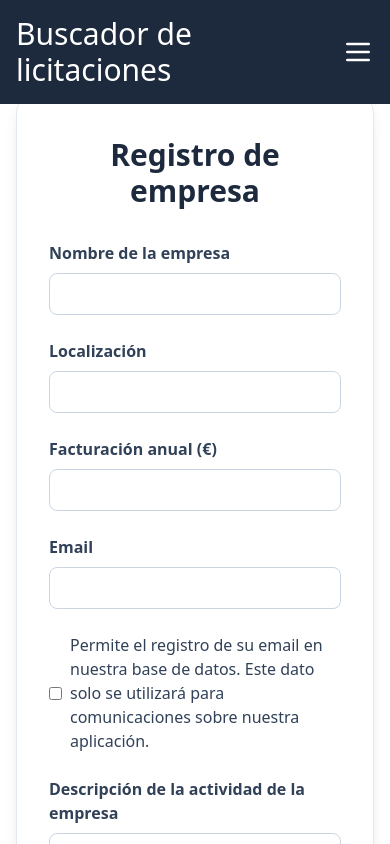
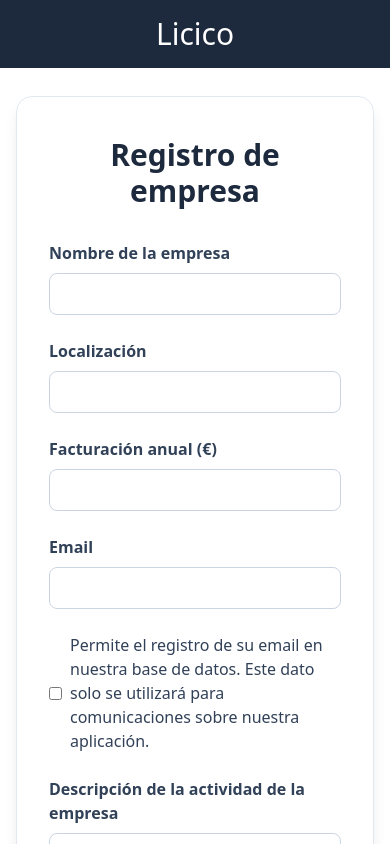
Before and after one commit to jomaroru7/tender-search-engine-front, a React (Vite) app: page /register in a window 390 px wide. Shown: the top 844 px of the page. Built offline with nearby package versions, Linux system fonts and the light colour scheme.

Commit message:
Fixed menu in mobile and change copy to Licico

```diff
--- a/src/components/header/Header.tsx
+++ b/src/components/header/Header.tsx
@@ -11,8 +11,8 @@ const Header = () => {
             <div className="w-full px-4 lg:px-8 py-4 mx-auto max-w-7xl flex flex-row items-center">
                 <div className="flex flex-col lg:flex-row w-full justify-between items-center">
                     <div className="flex flex-row justify-between gap-4">
-                        <h1 className="text-3xl text-white">Buscador de licitaciones</h1>
-                        <button
+                        <h1 className="text-3xl text-white">Licico</h1>
+                        {!hideMenu && <button
                             className="lg:hidden text-white focus:outline-none"
                             onClick={() => setOpen(!open)}
                             aria-label="Toggle navigation"
@@ -21,6 +21,7 @@ const Header = () => {
                                 <path strokeLinecap="round" strokeLinejoin="round" d={open ? "M6 18L18 6M6 6l12 12" : "M4 6h16M4 12h16M4 18h16"} />
                             </svg>
                         </button>
+                        }
                     </div>
 
                     {
```
